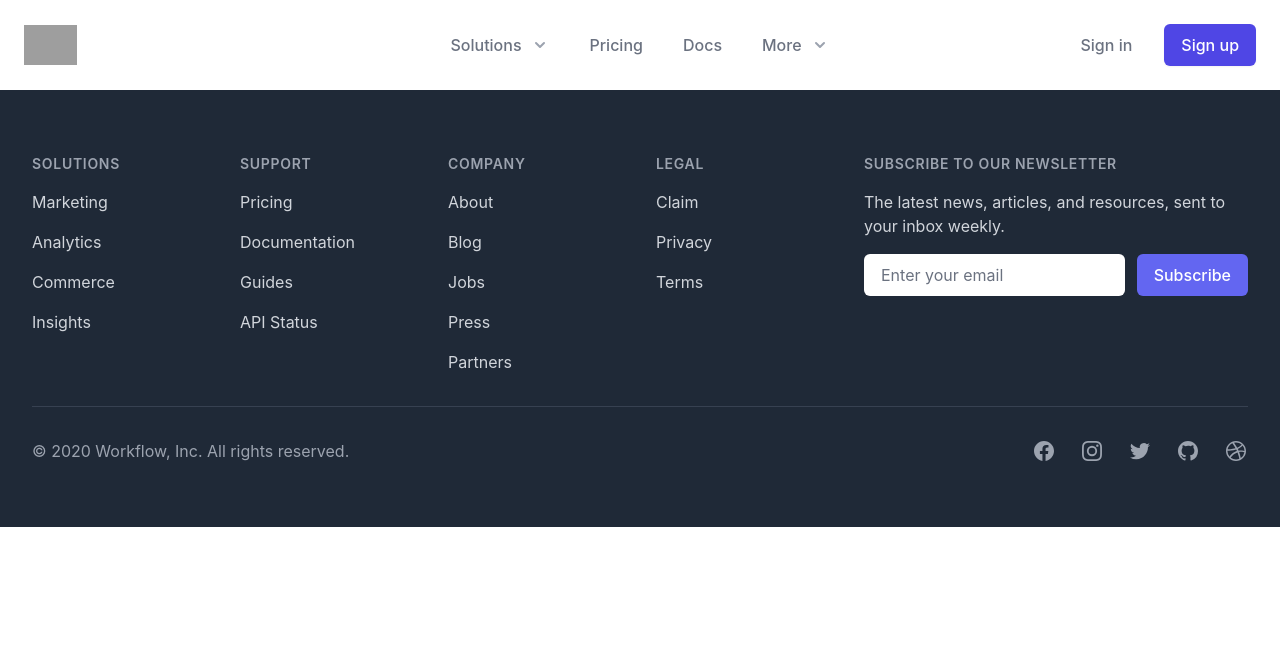
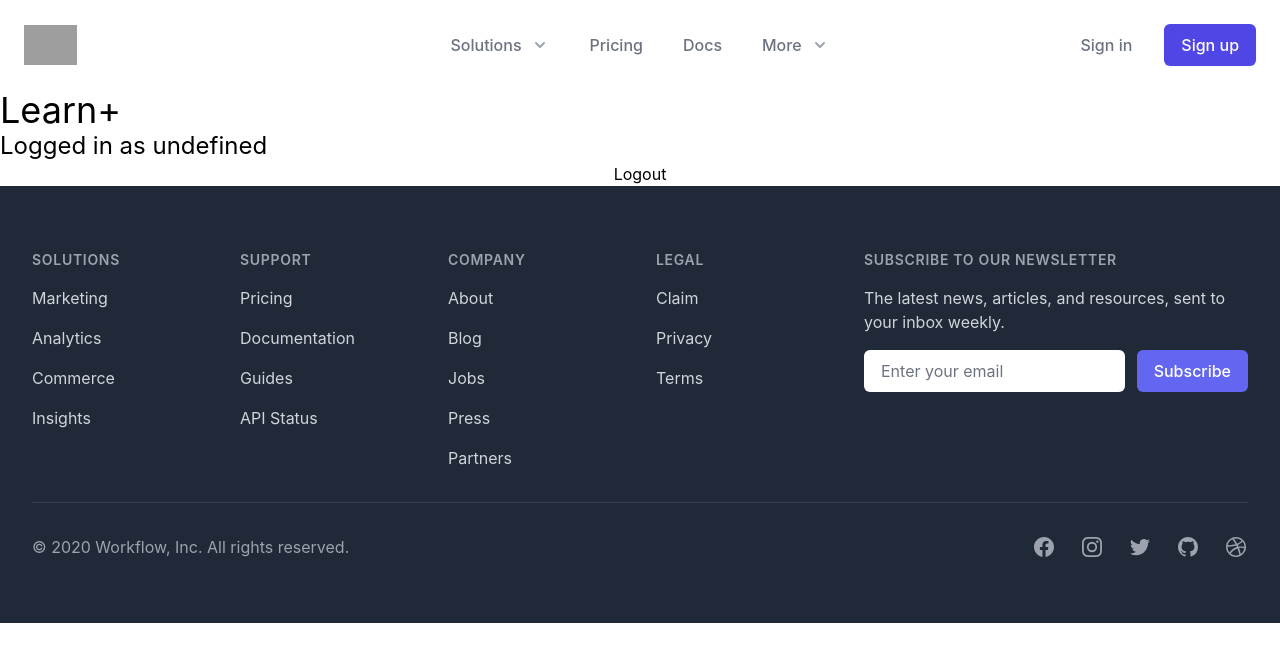
Before and after one commit to developer-sidani/E-Learning-System-Frontend, a Next.js app: page /home in a window 1280 px wide. Before the commit this address had no page. Shown: the top 662 px of the page. Built offline with nearby package versions, Linux system fonts and the light colour scheme; grey boxes are pictures that could not be loaded.

Commit message:
Layout
Changes:
-Fix Navbar

```diff
--- a/src/components/navbar/navbar.jsx
+++ b/src/components/navbar/navbar.jsx
@@ -12,6 +12,7 @@ import {
   XIcon,
 } from '@heroicons/react/outline'
 import { ChevronDownIcon } from '@heroicons/react/solid'
+import { useSelector } from 'react-redux'
 
 const solutions = [
   {
@@ -63,7 +64,9 @@ function classNames(...classes) {
   return classes.filter(Boolean).join(' ')
 }
 
-const Navbar = () => (
+const Navbar = () => {
+  const profile = useSelector(state => state.profile)
+  return (
     <Popover className="relative bg-white">
       <div className="flex justify-between items-center px-4 py-6 sm:px-6 md:justify-start md:space-x-10">
         <div className="flex justify-start lg:w-0 lg:flex-1">
@@ -206,17 +209,36 @@ const Navbar = () => (
             )}
           </Popover>
         </Popover.Group>
-        <div className="hidden md:flex items-center justify-end md:flex-1 lg:w-0">
+    {!profile?.token
+
+      ? (
+      <div className="hidden md:flex items-center justify-end md:flex-1 lg:w-0">
           <a href="#" className="whitespace-nowrap text-base font-medium text-gray-500 hover:text-gray-900">
-            Sign in
+              Sign in
           </a>
+
           <a
             href="#"
             className="ml-8 whitespace-nowrap inline-flex items-center justify-center px-4 py-2 border border-transparent rounded-md shadow-sm text-base font-medium text-white bg-indigo-600 hover:bg-indigo-700"
           >
-            Sign up
+              Sign up
           </a>
+      </div>
+      ) : (
+        <div className="hidden md:flex items-center justify-end md:flex-1 lg:w-0">
+        <a href="#" className="whitespace-nowrap text-base font-medium text-gray-500 hover:text-gray-900">
+            My Account
+        </a>
+
+        <a
+          href="#"
+          className="ml-8 whitespace-nowrap inline-flex items-center justify-center px-4 py-2 border border-transparent rounded-md shadow-sm text-base font-medium text-white bg-indigo-600 hover:bg-indigo-700"
+        >
+            Logout
+        </a>
         </div>
+      )}
+
       </div>
 
       <Transition
@@ -306,6 +328,7 @@ const Navbar = () => (
         </Popover.Panel>
       </Transition>
     </Popover>
-)
+  )
+}
 
 export default Navbar
--- a/src/layouts/main-layout.jsx
+++ b/src/layouts/main-layout.jsx
@@ -4,11 +4,11 @@ import { Navbar, Footer } from '../components'
 const MainLayout = ({ children }) => (
 
     <>
-     {/* Show Navbar Component */}
+
       <Navbar />
-    {/* Children as props */}
+
       {children}
-      {/* Show Footer Component */}
+
       <Footer />
     </>
 
--- a/src/pages/home/index.jsx
+++ b/src/pages/home/index.jsx
@@ -9,7 +9,7 @@ const Home = () => {
   const profile = useSelector(state => state.profile)
   const router = useRouter()
   console.log({ profile })
-  const { info } = profile.user
+  const { info } = profile.user || { info: null }
   return (
     <>
       <PageHeader title="Learn+" />
@@ -31,9 +31,9 @@ const Home = () => {
 }
 Home.getLayout = (page) => (
   <MainLayout>
-    <AuthGuard>
+    {/* <AuthGuard> */}
       {page}
-    </AuthGuard>
+    {/* </AuthGuard> */}
   </MainLayout>
 )
 export default Home
```
